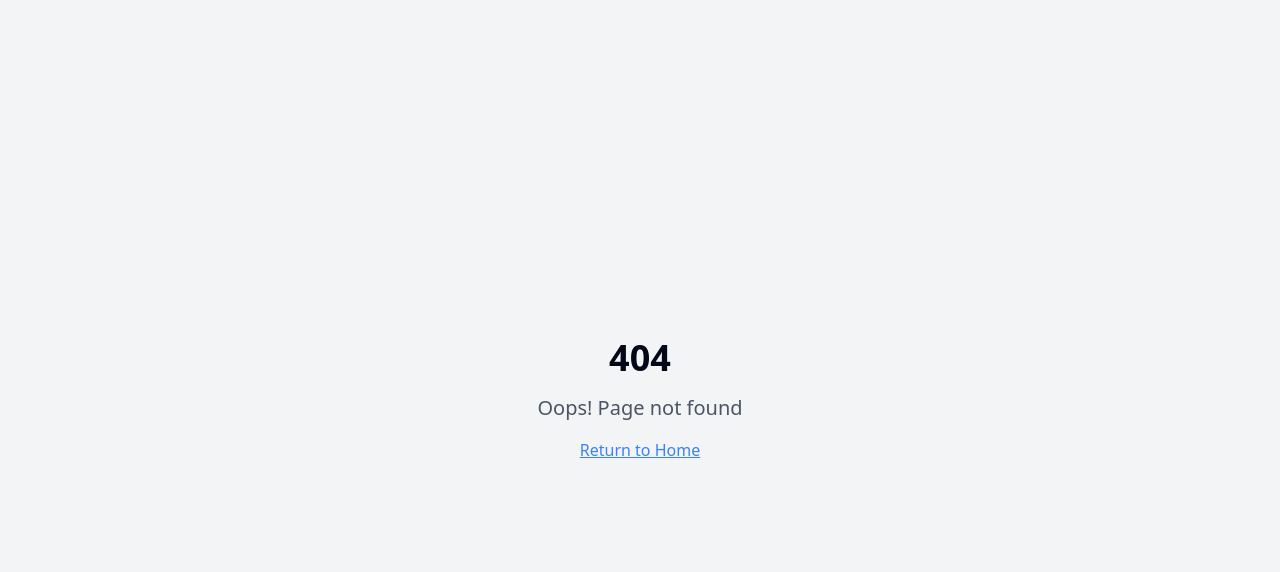
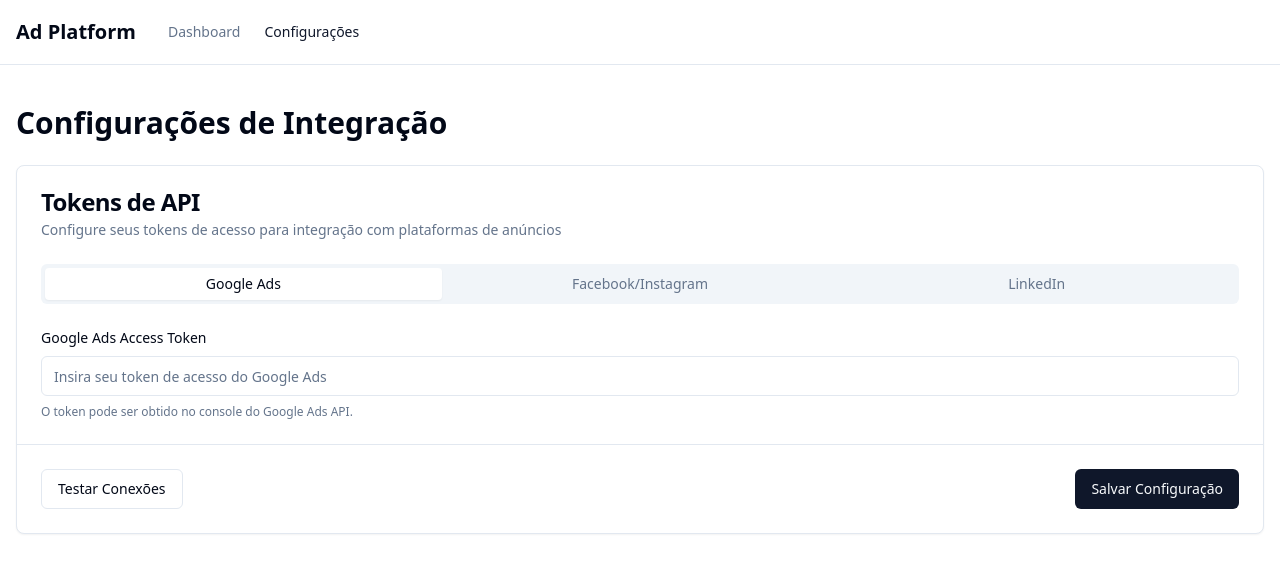
Before and after one commit to WinnetMetais/crmwinnet, a React (Vite) app: page /config in a window 1280 px wide. Before the commit this address had no page. Shown: the top 572 px of the page. Built offline with nearby package versions, Linux system fonts and the light colour scheme.

Commit message:
Add config page and backend
Implement a React frontend component for a configuration page to input API tokens and a Node.js/Express backend with routes to save and test these tokens.

```diff
--- a/src/App.tsx
+++ b/src/App.tsx
@@ -1,3 +1,4 @@
+
 import { Toaster } from "@/components/ui/toaster";
 import { Toaster as Sonner } from "@/components/ui/sonner";
 import { TooltipProvider } from "@/components/ui/tooltip";
@@ -5,6 +6,8 @@ import { QueryClient, QueryClientProvider } from "@tanstack/react-query";
 import { BrowserRouter, Routes, Route } from "react-router-dom";
 import Index from "./pages/Index";
 import NotFound from "./pages/NotFound";
+import Config from "./pages/Config";
+import Navbar from "./components/Navbar";
 
 const queryClient = new QueryClient();
 
@@ -14,8 +17,10 @@ const App = () => (
       <Toaster />
       <Sonner />
       <BrowserRouter>
+        <Navbar />
         <Routes>
           <Route path="/" element={<Index />} />
+          <Route path="/config" element={<Config />} />
           {/* ADD ALL CUSTOM ROUTES ABOVE THE CATCH-ALL "*" ROUTE */}
           <Route path="*" element={<NotFound />} />
         </Routes>
--- /dev/null
+++ b/src/components/Navbar.tsx
@@ -0,0 +1,43 @@
+
+import React from 'react';
+import { Link } from 'react-router-dom';
+import { cn } from '@/lib/utils';
+import { useLocation } from 'react-router-dom';
+
+const Navbar = () => {
+  const location = useLocation();
+
+  const isActive = (path: string) => location.pathname === path;
+
+  return (
+    <header className="border-b">
+      <div className="container mx-auto flex h-16 items-center px-4">
+        <div className="mr-8 font-bold text-xl">
+          <Link to="/">Ad Platform</Link>
+        </div>
+        <nav className="flex items-center space-x-6 text-sm font-medium">
+          <Link
+            to="/"
+            className={cn(
+              "transition-colors hover:text-primary",
+              isActive('/') ? "text-primary" : "text-muted-foreground"
+            )}
+          >
+            Dashboard
+          </Link>
+          <Link
+            to="/config"
+            className={cn(
+              "transition-colors hover:text-primary",
+              isActive('/config') ? "text-primary" : "text-muted-foreground"
+            )}
+          >
+            Configurações
+          </Link>
+        </nav>
+      </div>
+    </header>
+  );
+};
+
+export default Navbar;
--- /dev/null
+++ b/src/pages/Config.tsx
@@ -0,0 +1,178 @@
+
+import React, { useState } from 'react';
+import { Button } from "@/components/ui/button";
+import { Input } from "@/components/ui/input";
+import { Card, CardContent, CardDescription, CardFooter, CardHeader, CardTitle } from "@/components/ui/card";
+import { Tabs, TabsContent, TabsList, TabsTrigger } from "@/components/ui/tabs";
+import { Badge } from "@/components/ui/badge";
+import { Separator } from "@/components/ui/separator";
+import { toast } from "sonner";
+import { Check, Loader, AlertTriangle } from "lucide-react";
+
+const Config = () => {
+  const [googleAdsToken, setGoogleAdsToken] = useState('');
+  const [facebookAdsToken, setFacebookAdsToken] = useState('');
+  const [linkedinAdsToken, setLinkedinAdsToken] = useState('');
+  const [isLoading, setIsLoading] = useState(false);
+
+  const [connectionStatus, setConnectionStatus] = useState<{
+    google?: "success" | "error" | "pending" | null,
+    facebook?: "success" | "error" | "pending" | null,
+    linkedin?: "success" | "error" | "pending" | null,
+  }>({});
+
+  const handleSaveConfig = () => {
+    setIsLoading(true);
+
+    // Simulation for frontend only demonstration
+    setTimeout(() => {
+      // Save to localStorage for demonstration purposes
+      localStorage.setItem('adTokens', JSON.stringify({
+        googleAdsToken,
+        facebookAdsToken,
+        linkedinAdsToken,
+      }));
+
+      toast.success("Configurações salvas com sucesso!");
+      setIsLoading(false);
+    }, 1500);
+
+    // In a real implementation with backend:
+    // fetch('/api/save-config', { ... }).then(...).catch(...)
+  };
+
+  const handleTestConnection = async () => {
+    setIsLoading(true);
+    setConnectionStatus({
+      google: "pending",
+      facebook: "pending",
+      linkedin: "pending"
+    });
+
+    // Simulation for frontend only demonstration
+    setTimeout(() => {
+      // Simulate random success/failure for demonstration
+      setConnectionStatus({
+        google: Math.random() > 0.3 ? "success" : "error",
+        facebook: Math.random() > 0.3 ? "success" : "error",
+        linkedin: Math.random() > 0.3 ? "success" : "error",
+      });
+      setIsLoading(false);
+    }, 2000);
+
+    // In a real implementation with backend:
+    // const response = await fetch('/api/test-connection', { ... })
+  };
+
+  const renderStatusBadge = (status: "success" | "error" | "pending" | null | undefined) => {
+    if (status === "success") {
+      return <Badge className="ml-2 bg-green-500"><Check className="h-3 w-3 mr-1" /> Conectado</Badge>;
+    } else if (status === "error") {
+      return <Badge className="ml-2 bg-red-500"><AlertTriangle className="h-3 w-3 mr-1" /> Erro</Badge>;
+    } else if (status === "pending") {
+      return <Badge className="ml-2 bg-yellow-500"><Loader className="h-3 w-3 mr-1 animate-spin" /> Testando</Badge>;
+    }
+    return null;
+  };
+
+  return (
+    <div className="container mx-auto py-10 px-4">
+      <h1 className="text-3xl font-bold mb-6">Configurações de Integração</h1>
+
+      <Card className="w-full">
+        <CardHeader>
+          <CardTitle>Tokens de API</CardTitle>
+          <CardDescription>
+            Configure seus tokens de acesso para integração com plataformas de anúncios
+          </CardDescription>
+        </CardHeader>
+
+        <CardContent>
+          <Tabs defaultValue="google" className="w-full">
+            <TabsList className="grid w-full grid-cols-3 mb-6">
+              <TabsTrigger value="google">Google Ads</TabsTrigger>
+              <TabsTrigger value="facebook">Facebook/Instagram</TabsTrigger>
+              <TabsTrigger value="linkedin">LinkedIn</TabsTrigger>
+            </TabsList>
+
+            <TabsContent value="google">
+              <div className="space-y-2">
+                <label className="text-sm font-medium flex items-center">
+                  Google Ads Access Token {renderStatusBadge(connectionStatus.google)}
+                </label>
+                <Input
+                  type="text"
+                  value={googleAdsToken}
+                  onChange={(e) => setGoogleAdsToken(e.target.value)}
+                  placeholder="Insira seu token de acesso do Google Ads"
+                  className="w-full"
+                />
+                <p className="text-xs text-muted-foreground">
+                  O token pode ser obtido no console do Google Ads API.
+                </p>
+              </div>
+            </TabsContent>
+
+            <TabsContent value="facebook">
+              <div className="space-y-2">
+                <label className="text-sm font-medium flex items-center">
+                  Facebook/Instagram Ads Access Token {renderStatusBadge(connectionStatus.facebook)}
+                </label>
+                <Input
+                  type="text"
+                  value={facebookAdsToken}
+                  onChange={(e) => setFacebookAdsToken(e.target.value)}
+                  placeholder="Insira seu token de acesso do Facebook Ads"
+                  className="w-full"
+                />
+                <p className="text-xs text-muted-foreground">
+                  O token pode ser obtido no Facebook Developers.
+                </p>
+              </div>
+            </TabsContent>
+
+            <TabsContent value="linkedin">
+              <div className="space-y-2">
+                <label className="text-sm font-medium flex items-center">
+                  LinkedIn Ads Access Token {renderStatusBadge(connectionStatus.linkedin)}
+                </label>
+                <Input
+                  type="text"
+                  value={linkedinAdsToken}
+                  onChange={(e) => setLinkedinAdsToken(e.target.value)}
+                  placeholder="Insira seu token de acesso do LinkedIn Ads"
+                  className="w-full"
+                />
+                <p className="text-xs text-muted-foreground">
+                  O token pode ser obtido no LinkedIn Marketing Developer Platform.
+                </p>
+              </div>
+            </TabsContent>
+          </Tabs>
+        </CardContent>
+
+        <Separator />
+
+        <CardFooter className="flex justify-between pt-6">
+          <Button
+            variant="outline"
+            onClick={handleTestConnection}
+            disabled={isLoading}
+          >
+            {isLoading ? <Loader className="h-4 w-4 mr-2 animate-spin" /> : null}
+            Testar Conexões
+          </Button>
+          <Button
+            onClick={handleSaveConfig}
+            disabled={isLoading}
+          >
+            {isLoading ? <Loader className="h-4 w-4 mr-2 animate-spin" /> : null}
+            Salvar Configuração
+          </Button>
+        </CardFooter>
+      </Card>
+    </div>
+  );
+};
+
+export default Config;
--- a/src/pages/Index.tsx
+++ b/src/pages/Index.tsx
@@ -1,11 +1,39 @@
-// Update this page (the content is just a fallback if you fail to update the page)
+
+import { Button } from "@/components/ui/button";
+import { Link } from "react-router-dom";
 
 const Index = () => {
   return (
-    <div className="min-h-screen flex items-center justify-center bg-gray-100">
-      <div className="text-center">
-        <h1 className="text-4xl font-bold mb-4">Welcome to Your Blank App</h1>
-        <p className="text-xl text-gray-600">Start building your amazing project here!</p>
+    <div className="min-h-screen bg-gradient-to-b from-background to-secondary/20 py-10 px-4">
+      <div className="container mx-auto flex flex-col items-center">
+        <h1 className="text-4xl font-bold text-center mb-6">Plataforma de Integração de Anúncios</h1>
+        <p className="text-xl text-center text-muted-foreground mb-12 max-w-3xl">
+          Gerencie e integre suas campanhas publicitárias do Google Ads, Facebook/Instagram e LinkedIn em um único lugar.
+        </p>
+
+        <div className="grid grid-cols-1 md:grid-cols-3 gap-8 w-full max-w-5xl mb-16">
+          <div className="bg-card rounded-lg p-6 shadow-md flex flex-col items-center">
+            <img src="https://cdn.cdnlogo.com/logos/g/35/google-ads.svg" alt="Google Ads" className="w-12 h-12 mb-4" />
+            <h3 className="text-lg font-medium mb-2">Google Ads</h3>
+            <p className="text-center text-muted-foreground mb-4">Integre suas campanhas do Google Ads e obtenha insights valiosos.</p>
+          </div>
+
+          <div className="bg-card rounded-lg p-6 shadow-md flex flex-col items-center">
+            <img src="https://cdn.cdnlogo.com/logos/f/91/facebook-ads.svg" alt="Facebook Ads" className="w-12 h-12 mb-4" />
+            <h3 className="text-lg font-medium mb-2">Facebook/Instagram Ads</h3>
+            <p className="text-center text-muted-foreground mb-4">Gerencie suas campanhas de Facebook e Instagram de forma integrada.</p>
+          </div>
+
+          <div className="bg-card rounded-lg p-6 shadow-md flex flex-col items-center">
+            <img src="https://cdn.cdnlogo.com/logos/l/37/linkedin-ads.svg" alt="LinkedIn Ads" className="w-12 h-12 mb-4" />
+            <h3 className="text-lg font-medium mb-2">LinkedIn Ads</h3>
+            <p className="text-center text-muted-foreground mb-4">Potencialize suas campanhas B2B com a integração do LinkedIn Ads.</p>
+          </div>
+        </div>
+
+        <Button asChild size="lg">
+          <Link to="/config">Configurar Integração</Link>
+        </Button>
       </div>
     </div>
   );
```
